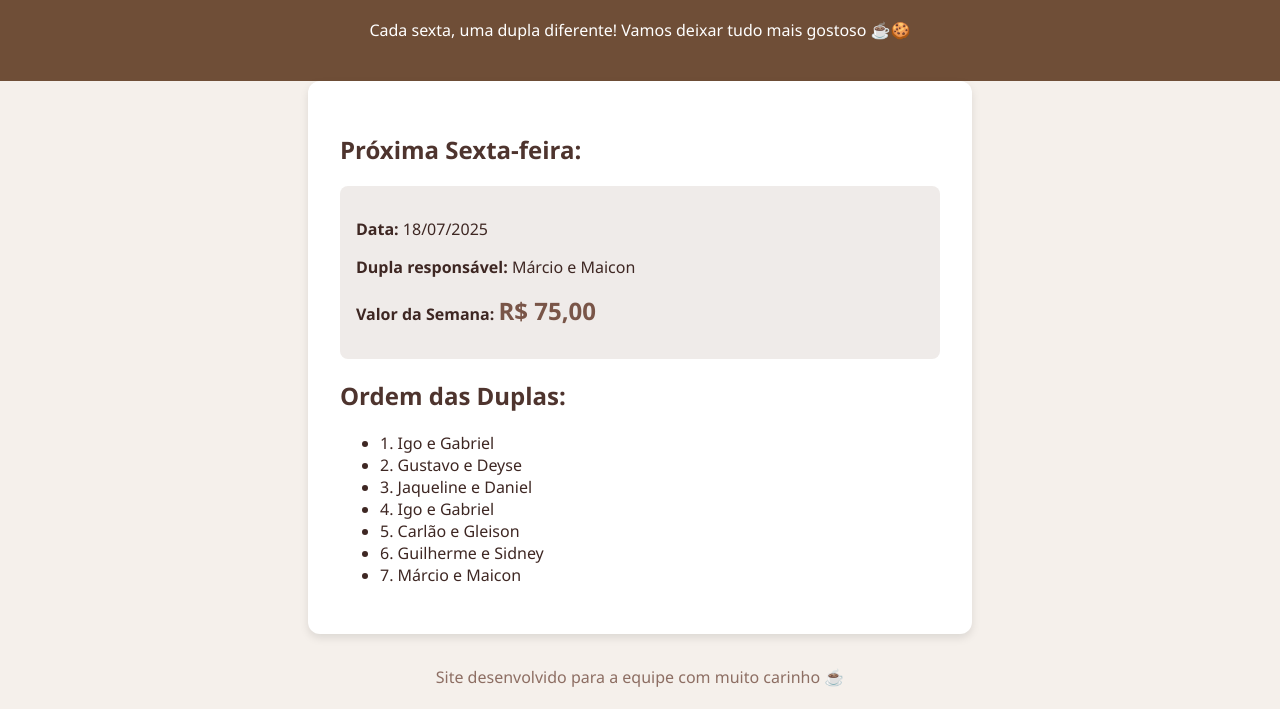
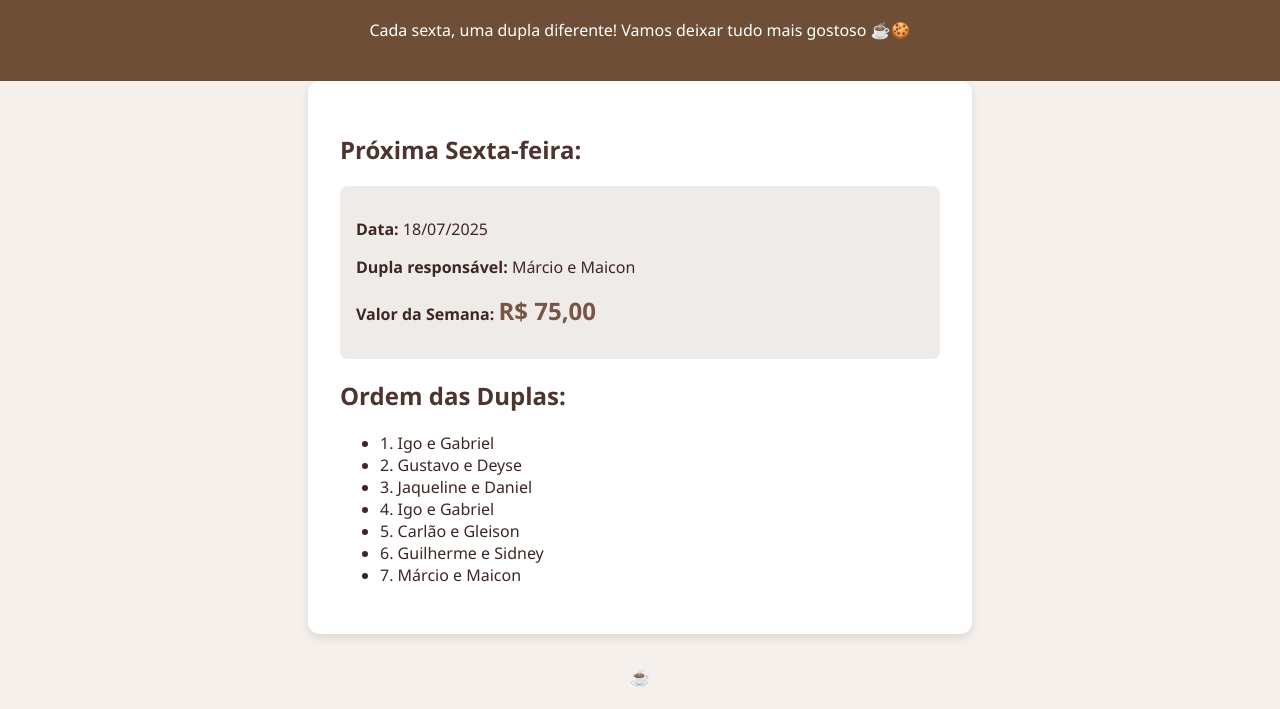
Before and after one commit to zKILLAyt/Caf-semanal, a plain HTML site: page index.html in a window 1280 px wide. Shown: the part 91-800 px from the top of the page. Drawn offline with Linux system fonts and the light colour scheme.

Commit message:
Update index.html

```diff
--- a/index.html
+++ b/index.html
@@ -64,7 +64,7 @@
     <ul id="lista-duplas"></ul>
   </main>
   <footer>
-    <p>Site desenvolvido para a equipe com muito carinho ☕</p>
+    <p>☕</p>
   </footer>
 
   <script>
```
